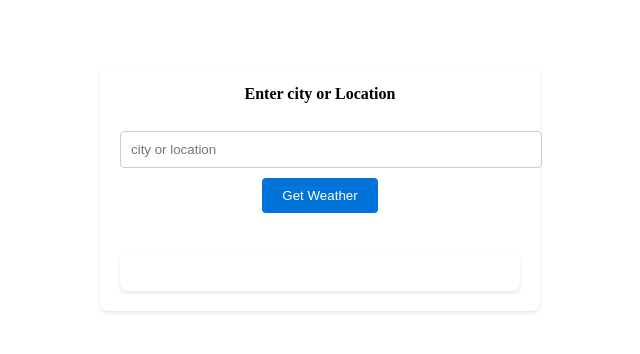
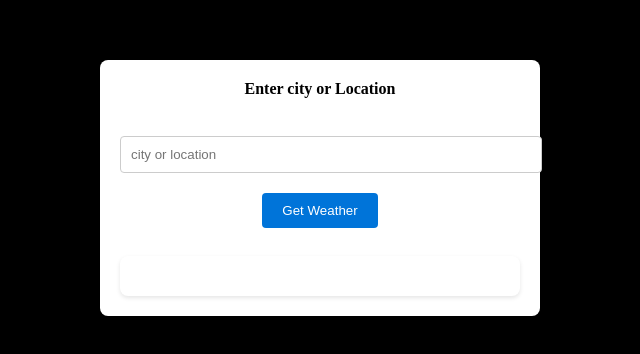
Before and after one commit to Atee-Michael/Accurate-MET, a plain HTML site: page index.html in a window 1280 px wide. Shown: the part 212-566 px from the top of the page, without its empty margins (320-960 px from the left). Drawn offline with Linux system fonts and the light colour scheme.

```diff
--- a/style/style.css
+++ b/style/style.css
@@ -1,5 +1,6 @@
 /* Centering the input container with text*/
 body {
+background-color: black;
   display: flex;
   justify-content: center;
   align-items: center;
@@ -37,9 +38,10 @@ label {
 input[type="text"] {
   width: 100%;
   padding: 10px;
-  margin: 10px 0;
+  margin: 20px auto;
   border: 1px solid #ccc;
   border-radius: 4px;
+  align-items: center;
 }
 
 /* Style the submit button */
@@ -59,7 +61,7 @@ input[type="text"] {
     border-radius: 8px;
     box-shadow: 0 2px 4px rgba(0, 0, 0, 0.1);
     padding: 20px;
-    margin-top: 20px;
+    margin-top: 10px;
   }
 
 
```
Also changed, not shown: 1 other file.
